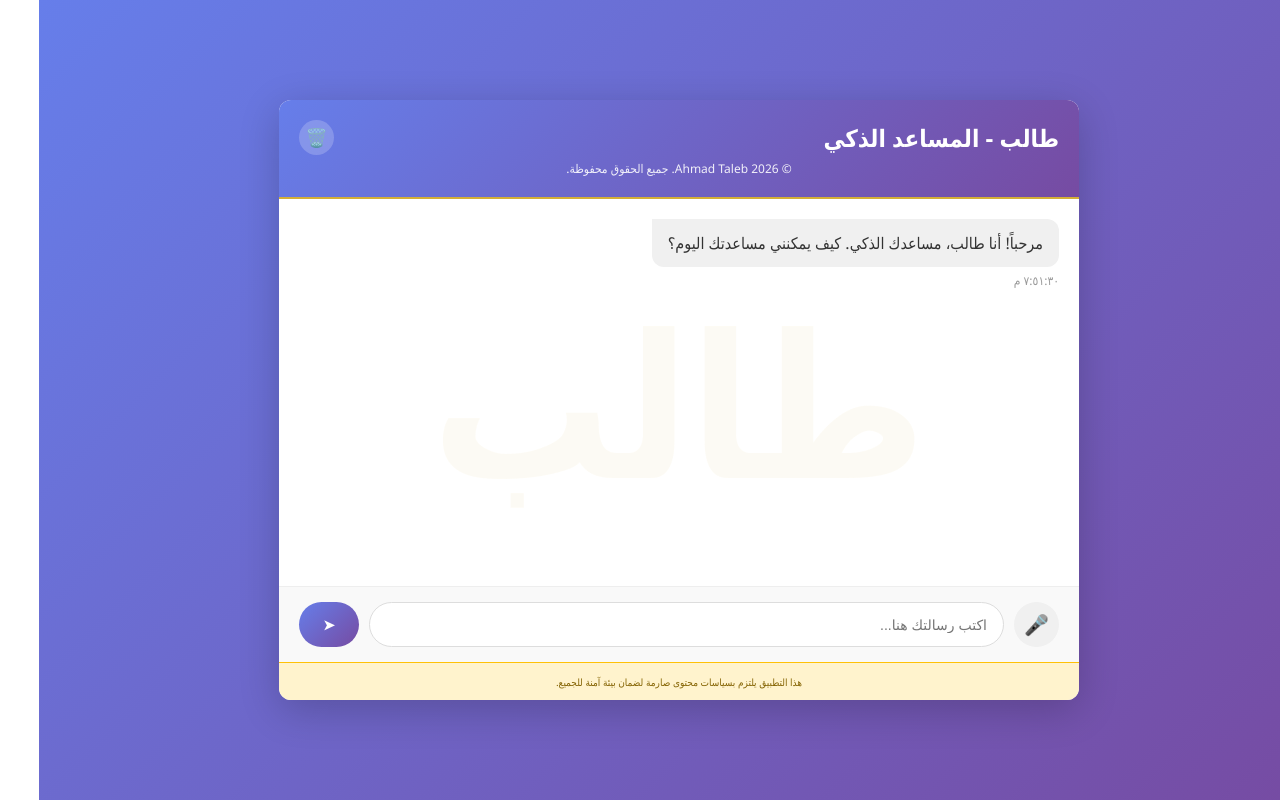
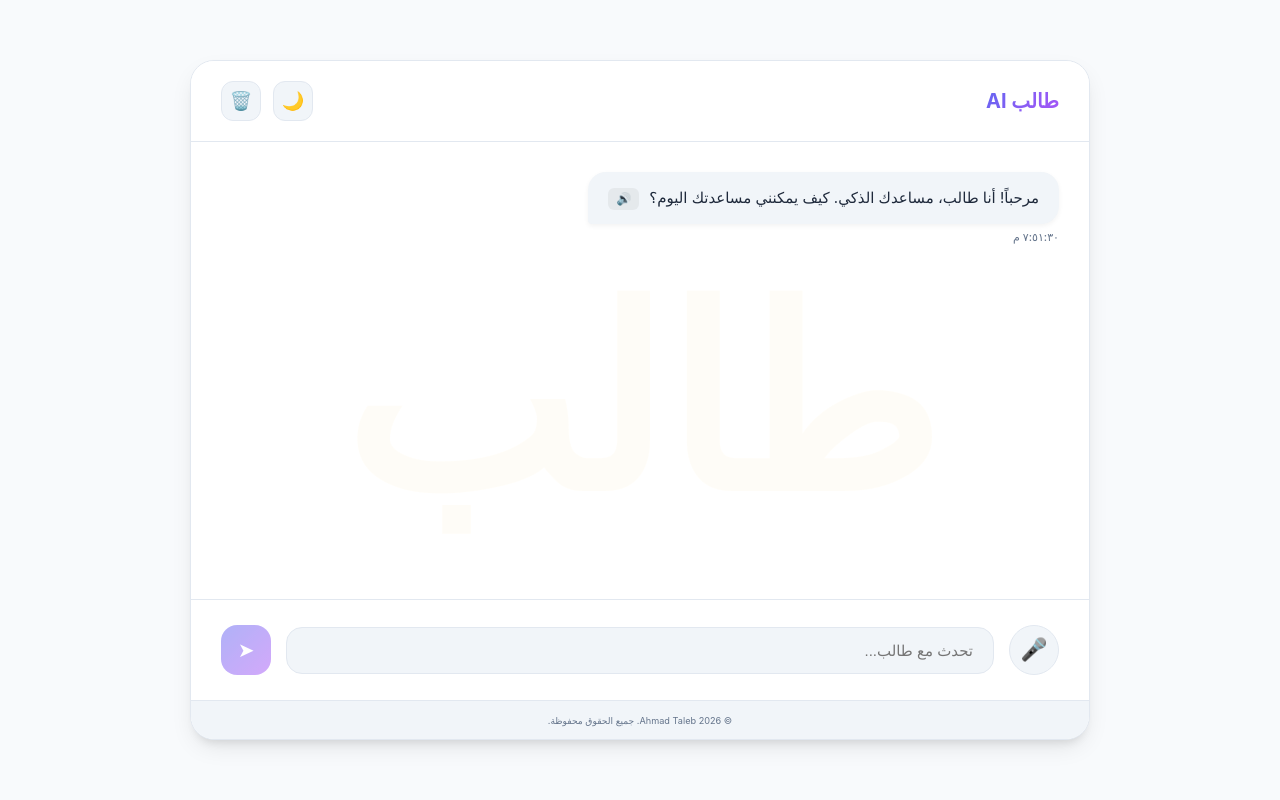
Before and after one commit to CodeBitsLern/taleb-ai, a React (Vite) app: page / in a window 1280 px wide. Built offline with nearby package versions, Linux system fonts and the light colour scheme; no server answers; the HTML template or start-up script is replaced by a standard one.

Commit message:
Upgrade to professional modern design, Dark Mode, and language-aware TTS

```diff
--- a/src/components/Chat.tsx
+++ b/src/components/Chat.tsx
@@ -14,8 +14,8 @@ interface ConversationMessage {
 }
 
 const STORAGE_KEY = 'taleb_chat_history'
+const THEME_KEY = 'taleb_theme'
 
-// Extend Window interface for SpeechRecognition
 declare global {
   interface Window {
     SpeechRecognition: any;
@@ -36,8 +36,25 @@ export default function Chat() {
   const [isLoading, setIsLoading] = useState(false)
   const [isListening, setIsListening] = useState(false)
   const [isSpeaking, setIsSpeaking] = useState(false)
+  const [isDarkMode, setIsDarkMode] = useState(false)
   const messagesEndRef = useRef<HTMLDivElement>(null)
   const recognitionRef = useRef<any>(null)
+
+  // Initialize Theme
+  useEffect(() => {
+    const savedTheme = localStorage.getItem(THEME_KEY)
+    const prefersDark = window.matchMedia('(prefers-color-scheme: dark)').matches
+    const initialTheme = savedTheme === 'dark' || (!savedTheme && prefersDark)
+    setIsDarkMode(initialTheme)
+    document.documentElement.setAttribute('data-theme', initialTheme ? 'dark' : 'light')
+  }, [])
+
+  const toggleTheme = () => {
+    const newTheme = !isDarkMode
+    setIsDarkMode(newTheme)
+    document.documentElement.setAttribute('data-theme', newTheme ? 'dark' : 'light')
+    localStorage.setItem(THEME_KEY, newTheme ? 'dark' : 'light')
+  }
 
   // Initialize Speech Recognition
   useEffect(() => {
@@ -53,79 +70,52 @@ export default function Chat() {
         setInputValue(transcript)
         setIsListening(false)
       }
-
-      recognitionRef.current.onerror = (event: any) => {
-        console.error('Speech recognition error', event.error)
-        setIsListening(false)
-      }
-
-      recognitionRef.current.onend = () => {
-        setIsListening(false)
-      }
+      recognitionRef.current.onend = () => setIsListening(false)
     }
   }, [])
 
-  // Load history from localStorage on mount
+  // Load history
   useEffect(() => {
     const savedHistory = localStorage.getItem(STORAGE_KEY)
     if (savedHistory) {
       try {
         const parsedHistory = JSON.parse(savedHistory)
-        const hydratedHistory = parsedHistory.map((msg: any) => ({
-          ...msg,
-          timestamp: new Date(msg.timestamp)
-        }))
-        setMessages(hydratedHistory)
-      } catch (e) {
-        console.error('Failed to parse chat history', e)
-      }
+        setMessages(parsedHistory.map((msg: any) => ({ ...msg, timestamp: new Date(msg.timestamp) })))
+      } catch (e) { console.error(e) }
     }
   }, [])
 
-  // Save history to localStorage
   useEffect(() => {
     if (messages.length > 1 || (messages.length === 1 && messages[0].sender === 'assistant' && messages[0].id !== '1')) {
       localStorage.setItem(STORAGE_KEY, JSON.stringify(messages))
     }
-    scrollToBottom()
+    messagesEndRef.current?.scrollIntoView({ behavior: 'smooth' })
   }, [messages])
 
-  const scrollToBottom = () => {
-    messagesEndRef.current?.scrollIntoView({ behavior: 'smooth' })
-  }
-
   const handleClearHistory = () => {
-    if (window.confirm('هل أنت متأكد من رغبتك في مسح سجل المحادثة؟')) {
+    if (window.confirm('هل أنت متأكد من مسح السجل؟')) {
       stopSpeaking()
-      const initialMessage: Message = {
-        id: '1',
-        text: 'مرحباً! أنا طالب، مساعدك الذكي. كيف يمكنني مساعدتك اليوم؟',
-        sender: 'assistant',
-        timestamp: new Date()
-      }
-      setMessages([initialMessage])
+      setMessages([{ id: '1', text: 'مرحباً! أنا طالب، مساعدك الذكي. كيف يمكنني مساعدتك اليوم؟', sender: 'assistant', timestamp: new Date() }])
       localStorage.removeItem(STORAGE_KEY)
     }
   }
 
   const toggleListening = () => {
-    if (isListening) {
-      recognitionRef.current?.stop()
-      setIsListening(false)
-    } else {
-      stopSpeaking()
-      recognitionRef.current?.start()
-      setIsListening(true)
-    }
+    if (isListening) { recognitionRef.current?.stop() }
+    else { stopSpeaking(); recognitionRef.current?.start(); setIsListening(true) }
+  }
+
+  const detectLanguage = (text: string): string => {
+    const englishPattern = /[a-zA-Z]/
+    return englishPattern.test(text) ? 'en-US' : 'ar-SA'
   }
 
   const speak = (text: string) => {
     stopSpeaking()
     const utterance = new SpeechSynthesisUtterance(text)
-    utterance.lang = 'ar-SA'
+    utterance.lang = detectLanguage(text)
     utterance.onstart = () => setIsSpeaking(true)
     utterance.onend = () => setIsSpeaking(false)
-    utterance.onerror = () => setIsSpeaking(false)
     window.speechSynthesis.speak(utterance)
   }
 
@@ -139,55 +129,21 @@ export default function Chat() {
     if (!inputValue.trim() || isLoading) return
 
     stopSpeaking()
-    const userMessage: Message = {
-      id: Date.now().toString(),
-      text: inputValue,
-      sender: 'user',
-      timestamp: new Date()
-    }
-
+    const userMessage: Message = { id: Date.now().toString(), text: inputValue, sender: 'user', timestamp: new Date() }
     setMessages(prev => [...prev, userMessage])
     setInputValue('')
     setIsLoading(true)
 
     try {
-      const conversationHistory: ConversationMessage[] = messages
-        .filter(msg => msg.id !== '1')
-        .map(msg => ({
-          role: msg.sender === 'user' ? 'user' : 'model',
-          content: msg.text
-        }))
-
-      const response = await sendChatMessage(inputValue, conversationHistory)
-
+      const history: ConversationMessage[] = messages.filter(m => m.id !== '1').map(m => ({ role: m.sender === 'user' ? 'user' : 'model', content: m.text }))
+      const response = await sendChatMessage(inputValue, history)
       if (response.success && response.message) {
-        const assistantMessage: Message = {
-          id: (Date.now() + 1).toString(),
-          text: response.message,
-          sender: 'assistant',
-          timestamp: new Date()
-        }
-        setMessages(prev => [...prev, assistantMessage])
+        const assistantMsg: Message = { id: (Date.now() + 1).toString(), text: response.message, sender: 'assistant', timestamp: new Date() }
+        setMessages(prev => [...prev, assistantMsg])
         speak(response.message)
-      } else {
-        const errorMessage: Message = {
-          id: (Date.now() + 1).toString(),
-          text: response.error || 'عذراً، حدث خطأ في الاتصال. يرجى المحاولة مرة أخرى.',
-          sender: 'assistant',
-          timestamp: new Date()
-        }
-        setMessages(prev => [...prev, errorMessage])
-        speak(errorMessage.text)
       }
-    } catch (error) {
-      console.error('Error sending message:', error)
-      const errorMessage: Message = {
-        id: (Date.now() + 1).toString(),
-        text: 'عذراً، حدث خطأ غير متوقع. يرجى المحاولة مرة أخرى.',
-        sender: 'assistant',
-        timestamp: new Date()
-      }
-      setMessages(prev => [...prev, errorMessage])
+    } catch (e) {
+      console.error(e)
     } finally {
       setIsLoading(false)
     }
@@ -197,76 +153,67 @@ export default function Chat() {
     <div className="chat-container">
       <div className="chat-header">
         <div className="header-top">
-          <h1>طالب - المساعد الذكي</h1>
+          <div className="header-info">
+            <h1>طالب AI</h1>
+          </div>
           <div className="header-actions">
+            <button onClick={toggleTheme} className="action-btn" title="تبديل الوضع">
+              {isDarkMode ? '☀️' : '🌙'}
+            </button>
             {isSpeaking && (
               <button onClick={stopSpeaking} className="action-btn stop-btn" title="إيقاف الصوت">
                 🔇
               </button>
             )}
-            <button onClick={handleClearHistory} className="action-btn clear-btn" title="مسح المحادثة">
+            <button onClick={handleClearHistory} className="action-btn" title="مسح السجل">
               🗑️
             </button>
           </div>
         </div>
-        <p className="copyright-notice">© 2026 Ahmad Taleb. جميع الحقوق محفوظة.</p>
       </div>
+
       <div className="chat-messages">
         {messages.map(message => (
           <div key={message.id} className={`message ${message.sender}`}>
             <div className="message-content">
               {message.text}
-              {message.sender === 'assistant' && message.id !== '1' && (
-                <button
-                  className="inline-speak-btn"
-                  onClick={() => speak(message.text)}
-                  title="نطق النص"
-                >
-                  🔊
-                </button>
+              {message.sender === 'assistant' && (
+                <button className="inline-speak-btn" onClick={() => speak(message.text)}>🔊</button>
               )}
             </div>
-            <span className="message-time">
-              {message.timestamp.toLocaleTimeString('ar-SA')}
-            </span>
+            <span className="message-time">{message.timestamp.toLocaleTimeString('ar-SA')}</span>
           </div>
         ))}
         {isLoading && (
-          <div className="message assistant loading">
+          <div className="message assistant">
             <div className="message-content">
-              <span className="typing-indicator">
-                <span></span>
-                <span></span>
-                <span></span>
-              </span>
+              <div className="typing-indicator">
+                <span></span><span></span><span></span>
+              </div>
             </div>
           </div>
         )}
         <div ref={messagesEndRef} />
       </div>
+
       <form onSubmit={handleSendMessage} className="chat-input-form">
-        <button
-          type="button"
-          onClick={toggleListening}
-          className={`voice-btn ${isListening ? 'listening' : ''}`}
-          title={isListening ? 'جاري الاستماع...' : 'تحدث الآن'}
-        >
+        <button type="button" onClick={toggleListening} className={`voice-btn ${isListening ? 'listening' : ''}`}>
           {isListening ? '🛑' : '🎤'}
         </button>
         <input
           type="text"
           value={inputValue}
           onChange={(e) => setInputValue(e.target.value)}
-          placeholder="اكتب رسالتك هنا..."
+          placeholder="تحدث مع طالب..."
           className="chat-input"
           disabled={isLoading}
         />
-        <button type="submit" className="send-button" disabled={isLoading}>
-          {isLoading ? '⏳' : '➤'}
+        <button type="submit" className="send-button" disabled={isLoading || !inputValue.trim()}>
+          ➤
         </button>
       </form>
       <div className="policy-notice">
-        <small>هذا التطبيق يلتزم بسياسات محتوى صارمة لضمان بيئة آمنة للجميع.</small>
+        <small>© 2026 Ahmad Taleb. جميع الحقوق محفوظة.</small>
       </div>
     </div>
   )
--- a/src/styles/globals.css
+++ b/src/styles/globals.css
@@ -1,12 +1,37 @@
+:root {
+  --primary-gradient: linear-gradient(135deg, #6366f1 0%, #a855f7 100%);
+  --bg-color: #f8fafc;
+  --container-bg: #ffffff;
+  --text-main: #1e293b;
+  --text-muted: #64748b;
+  --message-user: linear-gradient(135deg, #6366f1 0%, #a855f7 100%);
+  --message-assistant: #f1f5f9;
+  --border-color: #e2e8f0;
+  --accent-gold: #fbbf24;
+  --shadow: 0 10px 25px -5px rgba(0, 0, 0, 0.1), 0 8px 10px -6px rgba(0, 0, 0, 0.1);
+}
+
+[data-theme='dark'] {
+  --bg-color: #0f172a;
+  --container-bg: #1e293b;
+  --text-main: #f1f5f9;
+  --text-muted: #94a3b8;
+  --message-assistant: #334155;
+  --border-color: #334155;
+  --shadow: 0 20px 25px -5px rgba(0, 0, 0, 0.3);
+}
+
 * {
   margin: 0;
   padding: 0;
   box-sizing: border-box;
+  transition: background-color 0.3s, color 0.3s;
 }
 
 body {
-  font-family: 'Segoe UI', Tahoma, Geneva, Verdana, sans-serif;
-  background: linear-gradient(135deg, #667eea 0%, #764ba2 100%);
+  font-family: 'Inter', 'Segoe UI', system-ui, -apple-system, sans-serif;
+  background-color: var(--bg-color);
+  color: var(--text-main);
   min-height: 100vh;
   display: flex;
   justify-content: center;
@@ -29,15 +54,16 @@ body {
 
 .chat-container {
   width: 100%;
-  max-width: 800px;
-  height: 600px;
-  background: white;
-  border-radius: 12px;
-  box-shadow: 0 10px 40px rgba(0, 0, 0, 0.2);
+  max-width: 900px;
+  height: 85vh;
+  background: var(--container-bg);
+  border-radius: 24px;
+  box-shadow: var(--shadow);
   display: flex;
   flex-direction: column;
   overflow: hidden;
   position: relative;
+  border: 1px solid var(--border-color);
 }
 
 .chat-container::before {
@@ -46,119 +72,87 @@ body {
   top: 50%;
   left: 50%;
   transform: translate(-50%, -50%);
-  font-size: 200px;
-  font-weight: bold;
-  color: #d4af37;
-  opacity: 0.05;
+  font-size: clamp(100px, 20vw, 250px);
+  font-weight: 900;
+  color: var(--accent-gold);
+  opacity: 0.03;
   z-index: 0;
   pointer-events: none;
   white-space: nowrap;
 }
 
 .chat-header {
-  background: linear-gradient(135deg, #667eea 0%, #764ba2 100%);
-  color: white;
-  padding: 20px;
-  text-align: center;
-  border-bottom: 2px solid #d4af37;
+  background: var(--container-bg);
+  padding: 20px 30px;
+  border-bottom: 1px solid var(--border-color);
   z-index: 10;
-}
-
-.chat-header h1 {
-  font-size: 24px;
-  font-weight: 600;
 }
 
 .header-top {
   display: flex;
   justify-content: space-between;
   align-items: center;
-  width: 100%;
+}
+
+.header-info h1 {
+  font-size: 20px;
+  font-weight: 700;
+  background: var(--primary-gradient);
+  -webkit-background-clip: text;
+  -webkit-text-fill-color: transparent;
 }
 
 .header-actions {
   display: flex;
-  gap: 10px;
+  gap: 12px;
 }
 
 .action-btn {
-  background: rgba(255, 255, 255, 0.2);
-  border: none;
-  border-radius: 50%;
-  width: 35px;
-  height: 35px;
+  background: var(--message-assistant);
+  border: 1px solid var(--border-color);
+  color: var(--text-main);
+  border-radius: 12px;
+  width: 40px;
+  height: 40px;
   display: flex;
   justify-content: center;
   align-items: center;
   cursor: pointer;
   font-size: 18px;
-  transition: background 0.3s;
+  transition: all 0.2s;
 }
 
 .action-btn:hover {
-  background: rgba(255, 255, 255, 0.4);
+  transform: translateY(-2px);
+  background: var(--border-color);
 }
 
 .stop-btn {
-  background: rgba(255, 0, 0, 0.3);
-}
-
-.voice-btn {
-  background: #f0f0f0;
-  border: none;
-  border-radius: 50%;
-  width: 45px;
-  height: 45px;
-  display: flex;
-  justify-content: center;
-  align-items: center;
-  cursor: pointer;
-  font-size: 20px;
-  transition: all 0.3s;
-}
-
-.voice-btn.listening {
-  background: #ff4b2b;
-  color: white;
-  animation: pulse 1.5s infinite;
-}
-
-.inline-speak-btn {
-  background: none;
-  border: none;
-  cursor: pointer;
-  font-size: 14px;
-  margin-right: 8px;
-  opacity: 0.6;
-  transition: opacity 0.3s;
-  vertical-align: middle;
-}
-
-.inline-speak-btn:hover {
-  opacity: 1;
-}
-
-@keyframes pulse {
-  0% { transform: scale(1); box-shadow: 0 0 0 0 rgba(255, 75, 43, 0.7); }
-  70% { transform: scale(1.1); box-shadow: 0 0 0 10px rgba(255, 75, 43, 0); }
-  100% { transform: scale(1); box-shadow: 0 0 0 0 rgba(255, 75, 43, 0); }
+  color: #ef4444;
 }
 
 .chat-messages {
   flex: 1;
   overflow-y: auto;
-  padding: 20px;
+  padding: 30px;
   display: flex;
   flex-direction: column;
-  gap: 15px;
+  gap: 24px;
   z-index: 5;
+  scrollbar-width: thin;
+  scrollbar-color: var(--border-color) transparent;
 }
 
 .message {
   display: flex;
   flex-direction: column;
-  max-width: 70%;
-  animation: slideIn 0.3s ease-in-out;
+  max-width: 80%;
+  animation: messageSlide 0.4s cubic-bezier(0.16, 1, 0.3, 1);
+}
+
+@keyframes messageSlide {
+  from { opacity: 0; transform: translateY(20px); }
+  to { opacity: 1; transform: translateY(0); }
 }
 
 .message.user {
@@ -172,162 +166,162 @@ body {
 }
 
 .message-content {
-  background: #f0f0f0;
-  padding: 12px 16px;
-  border-radius: 12px;
-  line-height: 1.5;
-  word-wrap: break-word;
+  padding: 14px 20px;
+  border-radius: 18px;
+  line-height: 1.6;
+  font-size: 15px;
+  position: relative;
+  box-shadow: 0 2px 5px rgba(0,0,0,0.05);
 }
 
 .message.user .message-content {
-  background: linear-gradient(135deg, #667eea 0%, #764ba2 100%);
+  background: var(--message-user);
   color: white;
-  border-radius: 12px 0 12px 12px;
+  border-bottom-right-radius: 4px;
 }
 
 .message.assistant .message-content {
-  background: #f0f0f0;
-  color: #333;
-  border-radius: 0 12px 12px 12px;
+  background: var(--message-assistant);
+  color: var(--text-main);
+  border-bottom-left-radius: 4px;
+}
+
+.inline-speak-btn {
+  background: rgba(0,0,0,0.05);
+  border: none;
+  border-radius: 6px;
+  padding: 4px 8px;
+  cursor: pointer;
+  font-size: 12px;
+  margin-right: 10px;
+  transition: all 0.2s;
+}
+
+[data-theme='dark'] .inline-speak-btn {
+  background: rgba(255,255,255,0.1);
 }
 
 .message-time {
-  font-size: 12px;
-  color: #999;
-  margin-top: 5px;
+  font-size: 11px;
+  color: var(--text-muted);
+  margin-top: 6px;
+  font-weight: 500;
 }
 
 .chat-input-form {
   display: flex;
-  gap: 10px;
-  padding: 15px 20px;
-  background: #f9f9f9;
-  border-top: 1px solid #eee;
+  gap: 15px;
+  padding: 25px 30px;
+  background: var(--container-bg);
+  border-top: 1px solid var(--border-color);
   z-index: 10;
+  align-items: center;
 }
 
 .chat-input {
   flex: 1;
-  border: 1px solid #ddd;
-  border-radius: 25px;
-  padding: 12px 16px;
-  font-size: 14px;
+  background: var(--message-assistant);
+  border: 1px solid var(--border-color);
+  color: var(--text-main);
+  border-radius: 16px;
+  padding: 14px 20px;
+  font-size: 15px;
   outline: none;
-  transition: border-color 0.3s;
+  transition: all 0.3s;
 }
 
 .chat-input:focus {
-  border-color: #667eea;
-  box-shadow: 0 0 0 3px rgba(102, 126, 234, 0.1);
+  border-color: #6366f1;
+  box-shadow: 0 0 0 4px rgba(99, 102, 241, 0.1);
+}
+
+.voice-btn {
+  background: var(--message-assistant);
+  border: 1px solid var(--border-color);
+  color: var(--text-main);
+  border-radius: 50%;
+  width: 50px;
+  height: 50px;
+  display: flex;
+  justify-content: center;
+  align-items: center;
+  cursor: pointer;
+  font-size: 22px;
+  transition: all 0.3s;
+}
+
+.voice-btn.listening {
+  background: #ef4444;
+  color: white;
+  border-color: #ef4444;
+  animation: pulse 1.5s infinite;
 }
 
 .send-button {
-  background: linear-gradient(135deg, #667eea 0%, #764ba2 100%);
+  background: var(--primary-gradient);
   color: white;
   border: none;
-  border-radius: 25px;
-  padding: 12px 24px;
-  font-size: 14px;
-  font-weight: 600;
+  border-radius: 16px;
+  width: 50px;
+  height: 50px;
+  display: flex;
+  justify-content: center;
+  align-items: center;
+  font-size: 20px;
   cursor: pointer;
-  transition: transform 0.2s, box-shadow 0.2s;
+  transition: all 0.3s;
 }
 
-.send-button:hover {
-  transform: translateY(-2px);
-  box-shadow: 0 5px 15px rgba(102, 126, 234, 0.4);
-}
-
-.send-button:active {
-  transform: translateY(0);
+.send-button:hover:not(:disabled) {
+  transform: scale(1.05);
+  box-shadow: 0 10px 15px -3px rgba(99, 102, 241, 0.4);
 }
 
 .send-button:disabled {
-  opacity: 0.6;
+  opacity: 0.5;
   cursor: not-allowed;
-}
-
-.chat-input:disabled {
-  background-color: #f5f5f5;
-  cursor: not-allowed;
-}
-
-.message.loading .message-content {
-  background: #e8e8e8;
 }
 
 .typing-indicator {
   display: flex;
-  align-items: center;
-  gap: 4px;
+  gap: 5px;
+  padding: 5px;
 }
 
 .typing-indicator span {
-  width: 8px;
-  height: 8px;
+  width: 6px;
+  height: 6px;
+  background: var(--text-muted);
   border-radius: 50%;
-  background-color: #999;
-  animation: typing 1.4s infinite;
+  animation: bounce 1.4s infinite ease-in-out;
 }
 
-.typing-indicator span:nth-child(2) {
-  animation-delay: 0.2s;
+.typing-indicator span:nth-child(1) { animation-delay: -0.32s; }
+.typing-indicator span:nth-child(2) { animation-delay: -0.16s; }
+
+@keyframes bounce {
+  0%, 80%, 100% { transform: scale(0); }
+  40% { transform: scale(1); }
 }
 
-.typing-indicator span:nth-child(3) {
-  animation-delay: 0.4s;
-}
-
-@keyframes typing {
-  0%, 60%, 100% {
-    opacity: 0.5;
-    transform: translateY(0);
-  }
-  30% {
-    opacity: 1;
-    transform: translateY(-10px);
-  }
-}
-
-@keyframes slideIn {
-  from {
-    opacity: 0;
-    transform: translateY(10px);
-  }
-  to {
-    opacity: 1;
-    transform: translateY(0);
-  }
-}
-
-.copyright-notice {
-  font-size: 12px;
-  opacity: 0.9;
-  margin-top: 5px;
+@keyframes pulse {
+  0% { box-shadow: 0 0 0 0 rgba(239, 68, 68, 0.4); }
+  70% { box-shadow: 0 0 0 15px rgba(239, 68, 68, 0); }
+  100% { box-shadow: 0 0 0 0 rgba(239, 68, 68, 0); }
 }
 
 .policy-notice {
-  padding: 10px 15px;
-  background: #fff3cd;
-  border-top: 1px solid #ffc107;
+  padding: 12px;
+  background: var(--message-assistant);
   text-align: center;
-  color: #856404;
-  font-size: 12px;
-  z-index: 10;
+  color: var(--text-muted);
+  font-size: 11px;
+  border-top: 1px solid var(--border-color);
 }
 
-@media (max-width: 600px) {
-  .chat-container {
-    max-width: 100%;
-    height: 100%;
-    border-radius: 0;
-  }
-
-  .message {
-    max-width: 85%;
-  }
-
-  .chat-container::before {
-    font-size: 100px;
-  }
+@media (max-width: 640px) {
+  .app-container { padding: 0; }
+  .chat-container { height: 100vh; border-radius: 0; border: none; }
+  .chat-input-form { padding: 15px; }
+  .message { max-width: 90%; }
 }
```
